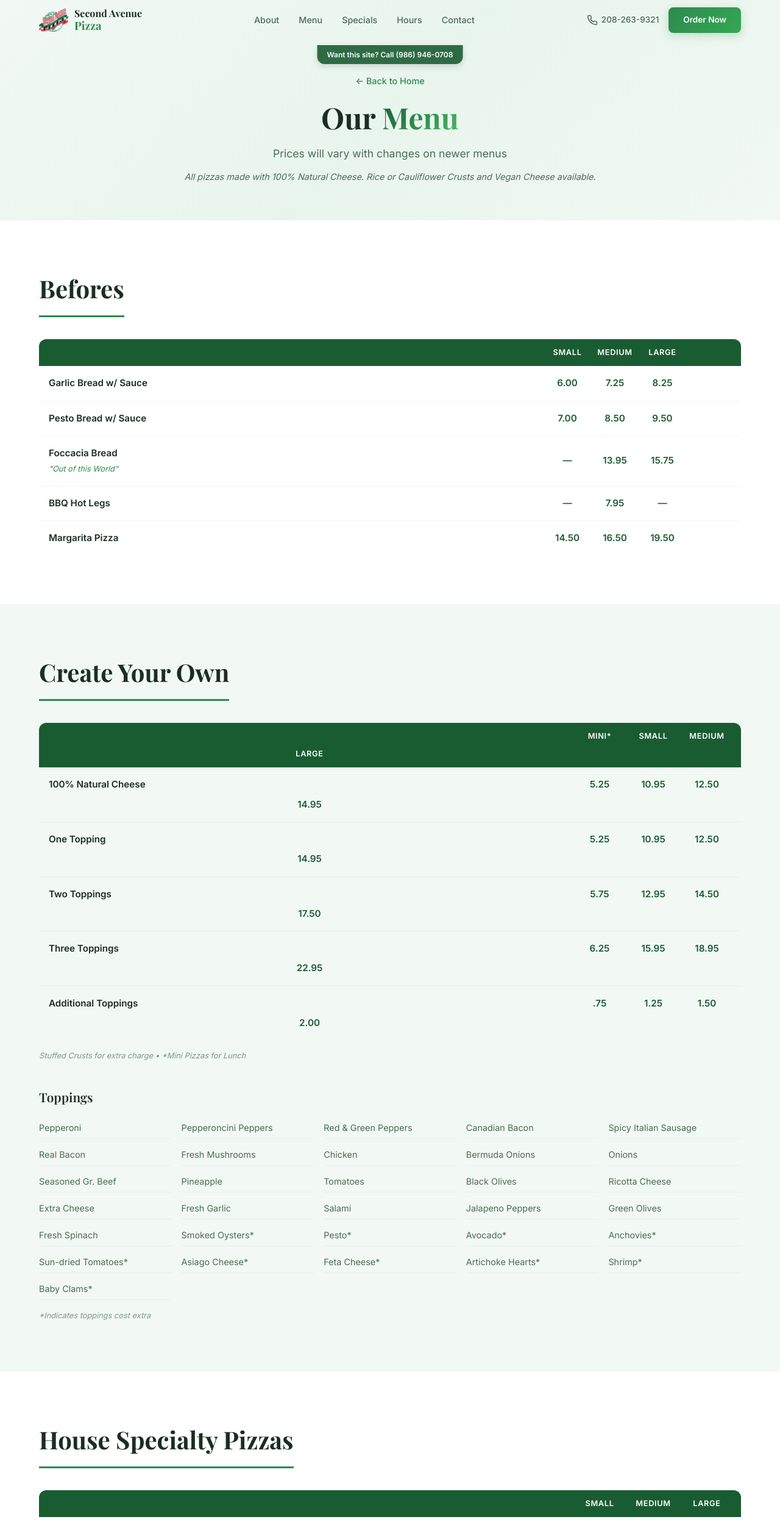
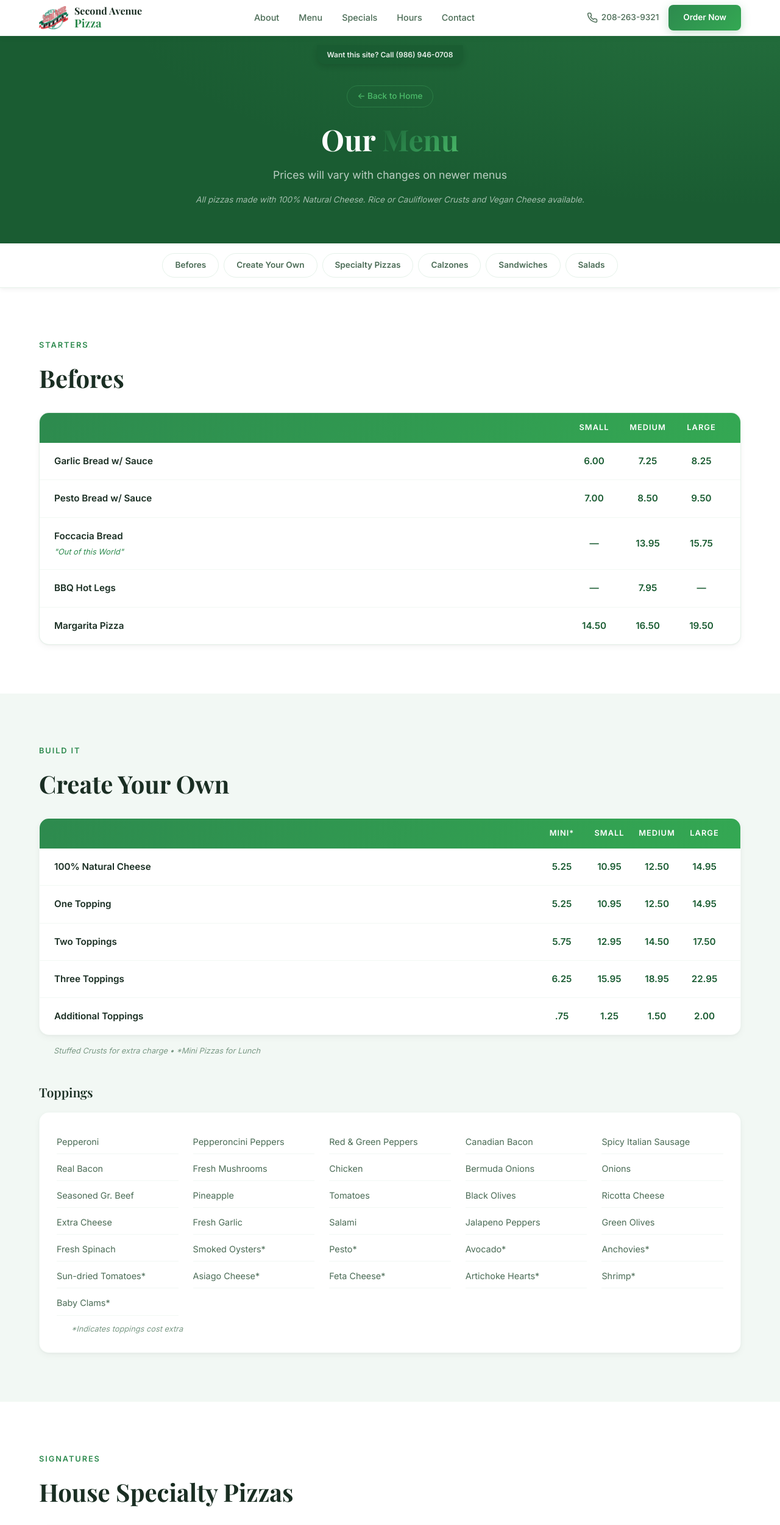
Before and after one commit to Chippy-27/second_avenue_pizza_website, a plain HTML site: page menu.html in a window 1280 px wide. Shown: the top 2500 px of the page at 61% size. Drawn offline with nearby package versions, Linux system fonts and the light colour scheme; a web font is replaced by a local one.

Commit message:
Enhance menu page layout and styling
Add comprehensive styles and structural markup for the menu page: new .menu-page theme (navbar, header gradients, tags), sticky menu navigation, card/list/toppings wrappers, and refined spacing/typography. Replace fragile nth-child selectors with explicit #create-your-own selectors and add responsive/scroll behaviors for the menu nav. Wrap existing menu tables and lists in .menu-card-wrapper/.menu-list-wrapper/.toppings-card and add .menu-section-tag labels. Also bump asset cache-bust query strings for css (v6→v9) and main.js (v6→v7), and add body class="menu-page" to menu.html.

```diff
--- a/css/styles.css
+++ b/css/styles.css
@@ -1227,29 +1227,107 @@ ul {
 /* ===========================
    MENU PAGE
    =========================== */
+.menu-page .navbar {
+  background: #ffffff;
+  padding: 8px 0;
+  border-bottom: 1px solid var(--color-border-light);
+  box-shadow: 0 1px 12px rgba(0, 0, 0, 0.06);
+}
+
+.menu-page .navbar::before {
+  display: none;
+}
 .menu-page-header {
-  padding: 120px 0 60px;
-  background: var(--gradient-hero);
+  padding: 140px 0 60px;
+  background: var(--color-green-dark);
   text-align: center;
+  position: relative;
+  overflow: hidden;
+  color: white;
+}
+
+.menu-page-header::before {
+  content: '';
+  position: absolute;
+  inset: 0;
+  background: radial-gradient(ellipse at top right, rgba(76, 187, 106, 0.2) 0%, transparent 60%);
+  pointer-events: none;
+}
+
+.menu-page-header .section-title {
+  color: white;
+}
+
+.menu-page-header .section-subtitle {
+  color: rgba(255, 255, 255, 0.7);
 }
 
 .menu-back-link {
-  display: inline-block;
-  font-size: 0.9rem;
+  display: inline-flex;
+  align-items: center;
+  gap: 6px;
+  font-size: 0.85rem;
   font-weight: 500;
+  color: var(--color-green-light);
+  margin-bottom: 24px;
+  padding: 6px 16px;
+  border: 1px solid rgba(76, 187, 106, 0.3);
+  border-radius: 100px;
+  transition: all 0.2s ease;
+}
+
+.menu-back-link:hover {
+  color: white;
+  background: rgba(255, 255, 255, 0.1);
+  border-color: rgba(255, 255, 255, 0.3);
+}
+
+.menu-note {
+  font-size: 0.85rem;
+  color: rgba(255, 255, 255, 0.6);
+  margin-top: 16px;
+  font-style: italic;
+}
+
+/* Menu page navigation */
+.menu-page-nav {
+  background: white;
+  border-bottom: 1px solid var(--color-border);
+  padding: 16px 0;
+  position: sticky;
+  top: 64px;
+  z-index: 100;
+  box-shadow: var(--shadow-sm);
+}
+
+.menu-page-nav .container {
+  display: flex;
+  justify-content: center;
+  gap: 8px;
+  overflow-x: auto;
+  -webkit-overflow-scrolling: touch;
+  scrollbar-width: none;
+}
+
+.menu-page-nav .container::-webkit-scrollbar {
+  display: none;
+}
+
+.menu-nav-link {
+  font-size: 0.85rem;
+  font-weight: 600;
+  color: var(--color-text-muted);
+  padding: 8px 20px;
+  border-radius: 100px;
+  border: 1.5px solid var(--color-border);
+  white-space: nowrap;
+  transition: all 0.2s ease;
+  flex-shrink: 0;
+}
+
+.menu-nav-link:hover {
   color: var(--color-green);
-  margin-bottom: 20px;
-}
-
-.menu-back-link:hover {
-  color: var(--color-green-dark);
-}
-
-.menu-note {
-  font-size: 0.9rem;
-  color: var(--color-text-muted);
-  margin-top: 12px;
-  font-style: italic;
+  border-color: var(--color-green);
 }
 
 .menu-section {
@@ -1265,10 +1343,18 @@ ul {
   font-size: clamp(1.75rem, 4vw, 2.5rem);
   font-weight: 700;
   color: var(--color-text);
+  margin-bottom: 8px;
+}
+
+.menu-section-tag {
+  display: inline-block;
+  font-family: var(--font-body);
+  font-size: 0.8rem;
+  font-weight: 600;
+  letter-spacing: 0.15em;
+  text-transform: uppercase;
+  color: var(--color-green);
   margin-bottom: 12px;
-  padding-bottom: 12px;
-  border-bottom: 3px solid var(--color-green);
-  display: inline-block;
 }
 
 .menu-section-desc {
@@ -1287,24 +1373,36 @@ ul {
   margin: 40px 0 16px;
 }
 
+/* Menu Card wrapper */
+.menu-card-wrapper {
+  background: white;
+  border: 1px solid var(--color-border);
+  border-radius: var(--radius-lg);
+  overflow: hidden;
+  box-shadow: var(--shadow-card);
+  margin-top: 24px;
+}
+
+.menu-section-alt .menu-card-wrapper {
+  border-color: var(--color-border-light);
+}
+
 /* Menu Table (for items with size columns) */
 .menu-table {
   width: 100%;
-  margin-top: 24px;
 }
 
 .menu-table-header {
   display: grid;
   grid-template-columns: 1fr repeat(3, 80px);
   gap: 8px;
-  padding: 12px 16px;
-  background: var(--color-green-dark);
+  padding: 14px 24px;
+  background: var(--gradient-primary);
   color: white;
-  border-radius: var(--radius-md) var(--radius-md) 0 0;
   font-size: 0.8rem;
   font-weight: 600;
   text-transform: uppercase;
-  letter-spacing: 0.05em;
+  letter-spacing: 0.08em;
 }
 
 .menu-table-header span {
@@ -1316,11 +1414,11 @@ ul {
 }
 
 /* 5-column variant for Create Your Own */
-.menu-section:nth-child(3) .menu-table-header {
+#create-your-own .menu-table-header {
   grid-template-columns: 1fr repeat(4, 70px);
 }
 
-.menu-section:nth-child(3) .menu-table-row {
+#create-your-own .menu-table-row {
   grid-template-columns: 1fr repeat(4, 70px);
 }
 
@@ -1328,7 +1426,7 @@ ul {
   display: grid;
   grid-template-columns: 1fr repeat(3, 80px);
   gap: 8px;
-  padding: 16px;
+  padding: 18px 24px;
   border-bottom: 1px solid var(--color-border-light);
   align-items: center;
   transition: background 0.15s ease;
@@ -1374,15 +1472,24 @@ ul {
 }
 
 /* Menu List (single price items) */
-.menu-list {
+.menu-list-wrapper {
+  background: white;
+  border: 1px solid var(--color-border);
+  border-radius: var(--radius-lg);
+  overflow: hidden;
+  box-shadow: var(--shadow-card);
   margin-top: 24px;
 }
 
+.menu-section-alt .menu-list-wrapper {
+  border-color: var(--color-border-light);
+}
+
 .menu-list-row {
   display: flex;
   justify-content: space-between;
   align-items: center;
-  padding: 16px;
+  padding: 18px 24px;
   border-bottom: 1px solid var(--color-border-light);
   gap: 16px;
   transition: background 0.15s ease;
@@ -1398,6 +1505,7 @@ ul {
 
 .menu-list-row .menu-price {
   flex-shrink: 0;
+  font-size: 1rem;
 }
 
 .menu-small-note {
@@ -1405,26 +1513,44 @@ ul {
   color: var(--color-text-dim);
   margin-top: 16px;
   font-style: italic;
+  padding: 0 24px;
 }
 
 /* Toppings Grid */
+.toppings-card {
+  background: white;
+  border: 1px solid var(--color-border);
+  border-radius: var(--radius-lg);
+  padding: 28px;
+  box-shadow: var(--shadow-card);
+  margin-top: 12px;
+}
+
+.menu-section-alt .toppings-card {
+  border-color: var(--color-border-light);
+}
+
 .toppings-grid {
   display: grid;
   grid-template-columns: repeat(auto-fill, minmax(180px, 1fr));
-  gap: 8px 16px;
-  margin-top: 12px;
+  gap: 4px 24px;
 }
 
 .toppings-grid span {
   font-size: 0.9rem;
   color: var(--color-text-muted);
-  padding: 6px 0;
+  padding: 8px 0;
   border-bottom: 1px solid var(--color-border-light);
 }
 
 .menu-cta-section {
   padding: 80px 0;
   background: var(--color-bg);
+  text-align: center;
+}
+
+.menu-cta-section .section-subtitle {
+  margin-bottom: 32px;
 }
 
 /* ===========================
@@ -1702,11 +1828,11 @@ ul {
     font-size: 0.85rem;
   }
 
-  .menu-section:nth-child(3) .menu-table-header {
+  #create-your-own .menu-table-header {
     grid-template-columns: 1fr repeat(4, 48px);
   }
 
-  .menu-section:nth-child(3) .menu-table-row {
+  #create-your-own .menu-table-row {
     grid-template-columns: 1fr repeat(4, 48px);
   }
 
--- a/menu.html
+++ b/menu.html
@@ -8,9 +8,9 @@
   <link rel="preconnect" href="https://fonts.googleapis.com">
   <link rel="preconnect" href="https://fonts.gstatic.com" crossorigin>
   <link href="https://fonts.googleapis.com/css2?family=Playfair+Display:ital,wght@0,400;0,600;0,700;1,400&family=Inter:wght@300;400;500;600;700&display=swap" rel="stylesheet">
-  <link rel="stylesheet" href="css/styles.css?v=6">
+  <link rel="stylesheet" href="css/styles.css?v=9">
 </head>
-<body>
+<body class="menu-page">
 <a href="tel:9869460708" class="preview-bubble">Want this site? Call (986) 946-0708</a>
 <div class="page-wrapper">
 
@@ -53,10 +53,24 @@
     </div>
   </section>
 
+  <!-- Sticky Menu Nav -->
+  <nav class="menu-page-nav">
+    <div class="container">
+      <a href="#befores" class="menu-nav-link">Befores</a>
+      <a href="#create-your-own" class="menu-nav-link">Create Your Own</a>
+      <a href="#specialty-pizzas" class="menu-nav-link">Specialty Pizzas</a>
+      <a href="#calzones" class="menu-nav-link">Calzones</a>
+      <a href="#sandwiches" class="menu-nav-link">Sandwiches</a>
+      <a href="#salads" class="menu-nav-link">Salads</a>
+    </div>
+  </nav>
+
   <!-- Befores -->
   <section class="menu-section" id="befores">
     <div class="container">
+      <span class="menu-section-tag">Starters</span>
       <h2 class="menu-section-title">Befores</h2>
+      <div class="menu-card-wrapper">
       <div class="menu-table">
         <div class="menu-table-header">
           <span></span>
@@ -106,13 +120,16 @@
           <span class="menu-price">19.50</span>
         </div>
       </div>
+      </div>
     </div>
   </section>
 
   <!-- Create Your Own -->
   <section class="menu-section menu-section-alt" id="create-your-own">
     <div class="container">
+      <span class="menu-section-tag">Build It</span>
       <h2 class="menu-section-title">Create Your Own</h2>
+      <div class="menu-card-wrapper">
       <div class="menu-table">
         <div class="menu-table-header">
           <span></span>
@@ -167,9 +184,11 @@
           <span class="menu-price">2.00</span>
         </div>
       </div>
+      </div>
       <p class="menu-small-note">Stuffed Crusts for extra charge &bull; *Mini Pizzas for Lunch</p>
 
       <h3 class="menu-subsection-title">Toppings</h3>
+      <div class="toppings-card">
       <div class="toppings-grid">
         <span>Pepperoni</span>
         <span>Pepperoncini Peppers</span>
@@ -203,14 +222,17 @@
         <span>Shrimp*</span>
         <span>Baby Clams*</span>
       </div>
-      <p class="menu-small-note">*Indicates toppings cost extra</p>
+      <p class="menu-small-note" style="margin-top: 12px;">*Indicates toppings cost extra</p>
+      </div>
     </div>
   </section>
 
   <!-- House Specialty Pizzas -->
   <section class="menu-section" id="specialty-pizzas">
     <div class="container">
+      <span class="menu-section-tag">Signatures</span>
       <h2 class="menu-section-title">House Specialty Pizzas</h2>
+      <div class="menu-card-wrapper">
       <div class="menu-table">
         <div class="menu-table-header">
           <span></span>
@@ -299,14 +321,17 @@
           <span class="menu-price">28.25</span>
         </div>
       </div>
+      </div>
     </div>
   </section>
 
   <!-- Calzones -->
   <section class="menu-section menu-section-alt" id="calzones">
     <div class="container">
+      <span class="menu-section-tag">Folded &amp; Stuffed</span>
       <h2 class="menu-section-title">Calzones</h2>
       <p class="menu-section-desc">A huge pocket pizza filled with toppings and cheeses and smothered with a meat or vegetarian sauce and topped with shredded parmesan.</p>
+      <div class="menu-list-wrapper">
       <div class="menu-list">
         <div class="menu-list-row">
           <div class="menu-item-info">
@@ -366,14 +391,17 @@
           <span class="menu-price">.75</span>
         </div>
       </div>
+      </div>
     </div>
   </section>
 
   <!-- Sandwiches -->
   <section class="menu-section" id="sandwiches">
     <div class="container">
+      <span class="menu-section-tag">Handhelds</span>
       <h2 class="menu-section-title">Sandwiches</h2>
       <p class="menu-section-desc">Served with Chips and your choice of Macaroni or Potato Salad. Green salad add 50&cent; extra.</p>
+      <div class="menu-list-wrapper">
       <div class="menu-list">
         <div class="menu-list-row">
           <span class="menu-item-name">Ultimate Bacon</span>
@@ -404,13 +432,16 @@
           <span class="menu-price">12.50</span>
         </div>
       </div>
+      </div>
     </div>
   </section>
 
   <!-- Salads -->
   <section class="menu-section menu-section-alt" id="salads">
     <div class="container">
+      <span class="menu-section-tag">Fresh &amp; Green</span>
       <h2 class="menu-section-title">Salads</h2>
+      <div class="menu-list-wrapper">
       <div class="menu-list">
         <div class="menu-list-row">
           <span class="menu-item-name">Garden Fresh Salad</span>
@@ -437,15 +468,16 @@
           <span class="menu-price">11.25</span>
         </div>
       </div>
-      <p class="menu-small-note">Dressings: Ranch, Blue Cheese, Thousand Island, Caesar, French, Italian, Honey Mustard, Hot Bacon</p>
+      <p class="menu-small-note" style="margin-top: 12px;">Dressings: Ranch, Blue Cheese, Thousand Island, Caesar, French, Italian, Honey Mustard, Hot Bacon</p>
+      </div>
     </div>
   </section>
 
   <!-- CTA -->
   <section class="menu-section menu-cta-section">
-    <div class="container" style="text-align: center;">
+    <div class="container">
       <h2 class="section-title">Ready to <span class="text-gradient">Order?</span></h2>
-      <p class="section-subtitle" style="margin-bottom: 32px;">Give us a call for pickup or delivery</p>
+      <p class="section-subtitle">Give us a call for pickup or delivery</p>
       <a href="tel:208-263-9321" class="btn btn-primary btn-lg">
         <svg width="20" height="20" viewBox="0 0 24 24" fill="none" stroke="currentColor" stroke-width="2"><path d="M22 16.92v3a2 2 0 01-2.18 2 19.79 19.79 0 01-8.63-3.07 19.5 19.5 0 01-6-6 19.79 19.79 0 01-3.07-8.67A2 2 0 014.11 2h3a2 2 0 012 1.72c.127.96.361 1.903.7 2.81a2 2 0 01-.45 2.11L8.09 9.91a16 16 0 006 6l1.27-1.27a2 2 0 012.11-.45c.907.339 1.85.573 2.81.7A2 2 0 0122 16.92z"/></svg>
         Call 208-263-9321
@@ -505,6 +537,6 @@
   </footer>
 
 </div>
-  <script src="js/main.js?v=6"></script>
+  <script src="js/main.js?v=7"></script>
 </body>
 </html>
```
Also changed, not shown: index.html (+2 -2 lines).
